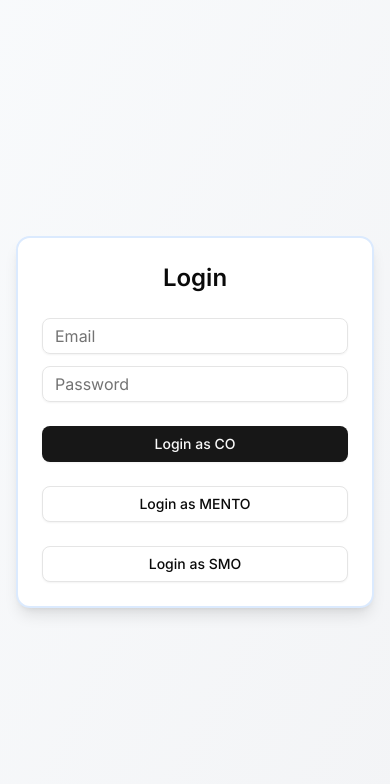
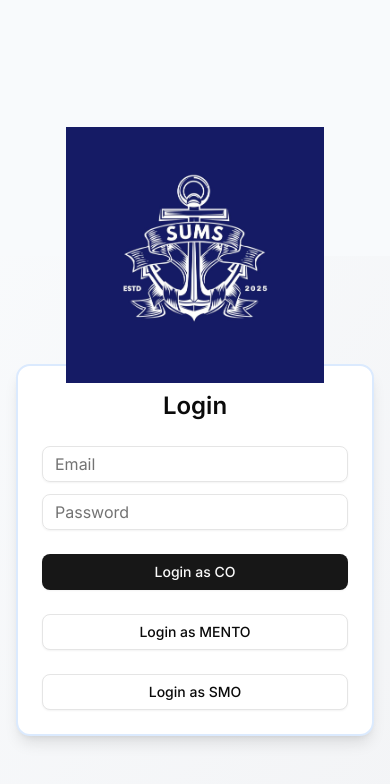
Before and after one commit to MoosaZK/smart-unit-management-system, a Next.js app: page /login in a window 390 px wide. Shown: the top 784 px of the page. Built offline with nearby package versions, Linux system fonts and the light colour scheme.

Commit message:
Refactor LoginPage layout; remove demo credential check comment, enhance logo section styling for better responsiveness, and clarify section comments for improved code readability.

```diff
--- a/src/app/login/page.jsx
+++ b/src/app/login/page.jsx
@@ -16,7 +16,6 @@ export default function LoginPage() {
   const [password, setPassword] = useState("");
 
   const handleNormalLogin = () => {
-    // For demo purposes we do not check credentials
     setRole(null);
     setAuthenticated(true);
     router.push("/");
@@ -30,18 +29,19 @@ export default function LoginPage() {
 
   return (
     <div className="flex min-h-screen flex-col lg:flex-row">
-      {/* Left side with full-height logo */}
-      <div className="relative hidden lg:block lg:w-1/2 bg-slate-50">
+      {/* Logo section: covers left half on large screens, top on small screens */}
+      <div className="w-full lg:w-1/2 min-h-64 h-64 lg:h-auto flex-shrink-0 relative flex items-center justify-center bg-slate-50" >
         <Image
           src="/images/logo.jpeg"
           alt="SUMS Logo"
           fill
-          className="object-contain "
+          className="object-contain mt-[15vh] lg:mt-0 lg:object-cover"
           priority
+          sizes="(max-width: 1024px) 100vw, 50vw"
         />
       </div>
 
-      {/* Right side with login card */}
+      {/* Login form */}
       <div className="flex flex-1 items-center justify-center bg-gradient-to-br from-slate-50 to-gray-100 p-4">
         <Card className="w-full max-w-md border-2 border-navy-200 shadow-lg">
           <CardHeader>
```
